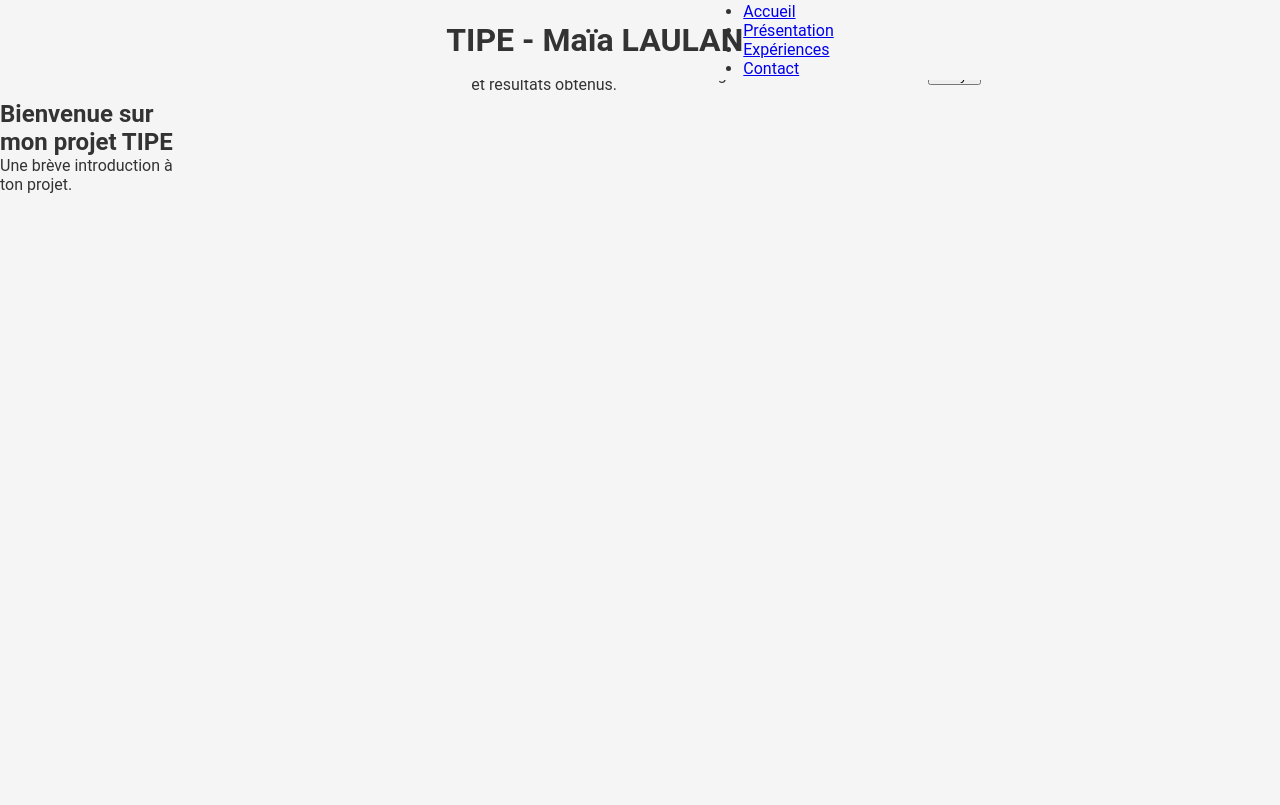
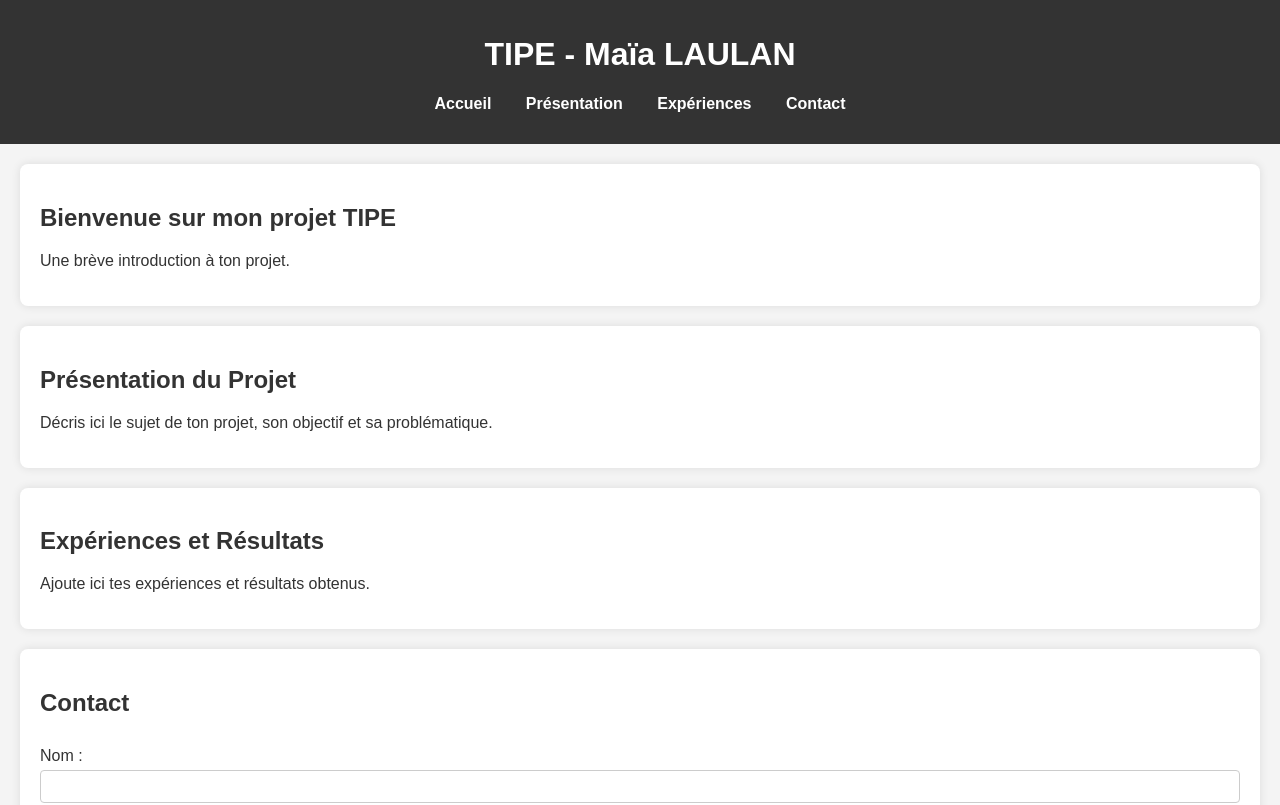
Before and after one commit to maialaulan/maialaulan.github.io, a plain HTML site: page index.html in a window 1280 px wide. Shown: the top 805 px of the page. Drawn offline with Linux system fonts and the light colour scheme.

Commit message:
Update style.css

```diff
--- a/style.css
+++ b/style.css
@@ -1,63 +1,75 @@
-* {
+body {
+    font-family: Arial, sans-serif;
     margin: 0;
+    padding: 0;
+    background-color: #f4f4f4;
+    color: #333;
+}
+
+header {
+    background: #333;
+    color: white;
+    padding: 15px 0;
+    text-align: center;
+}
+
+nav ul {
+    list-style: none;
     padding: 0;
 }
 
-/* Page principale */
-
-html, body {
-    display: flex;
-    justify-content: center;
-    height: 100vh;
-    font-family: 'Roboto', sans-serif;
-    box-sizing: border-box;
+nav ul li {
+    display: inline;
+    margin: 0 15px;
 }
 
-header {
-    position: fixed;
-    top: 0;
-    z-index: 22;
-    width: 100%;
-    height: 80px; /* Ajuste la hauteur selon ton design */
-    display: flex;
-    justify-content: center;
-    align-items: center;
-    transition: background-color 0.3s ease-in-out, box-shadow 0.3s ease-in-out;
+nav ul li a {
+    color: white;
+    text-decoration: none;
+    font-weight: bold;
 }
 
-header + * { margin-top: 100px; }
-
-
-/* Light mode */
-@media (prefers-color-scheme: light) {
-    body, html {
-        background-color: #f5f5f5;
-        color: #333;
-    }
-    header {
-        background-color: #f5f5f5;
-    }
-    .box {
-        background-color: #fff;
-    }
+section {
+    padding: 20px;
+    margin: 20px;
+    background: white;
+    border-radius: 8px;
+    box-shadow: 0px 0px 10px rgba(0, 0, 0, 0.1);
 }
 
-/* Dark mode */
-@media (prefers-color-scheme: dark) {
-    body, html {
-        background-color: #1c1c1e;
-        color: #f5f5f5;
-    }
-    header {
-        background-color: #1c1c1e;
-    }
-    .box {
-        background-color: #333;
-    }
+form {
+    display: flex;
+    flex-direction: column;
 }
 
-header.scrolled {
-    background-color: rgba(255, 255, 255, 0.9);
-    box-shadow: 0 4px 6px rgba(0, 0, 0, 0.1);
-    backdrop-filter: blur(10px);
+form label {
+    margin: 10px 0 5px;
 }
+
+form input, form textarea {
+    padding: 8px;
+    border: 1px solid #ccc;
+    border-radius: 4px;
+}
+
+button {
+    margin-top: 10px;
+    padding: 10px;
+    background: #333;
+    color: white;
+    border: none;
+    border-radius: 4px;
+    cursor: pointer;
+}
+
+button:hover {
+    background: #555;
+}
+
+footer {
+    text-align: center;
+    padding: 15px;
+    background: #333;
+    color: white;
+    margin-top: 20px;
+}
```
